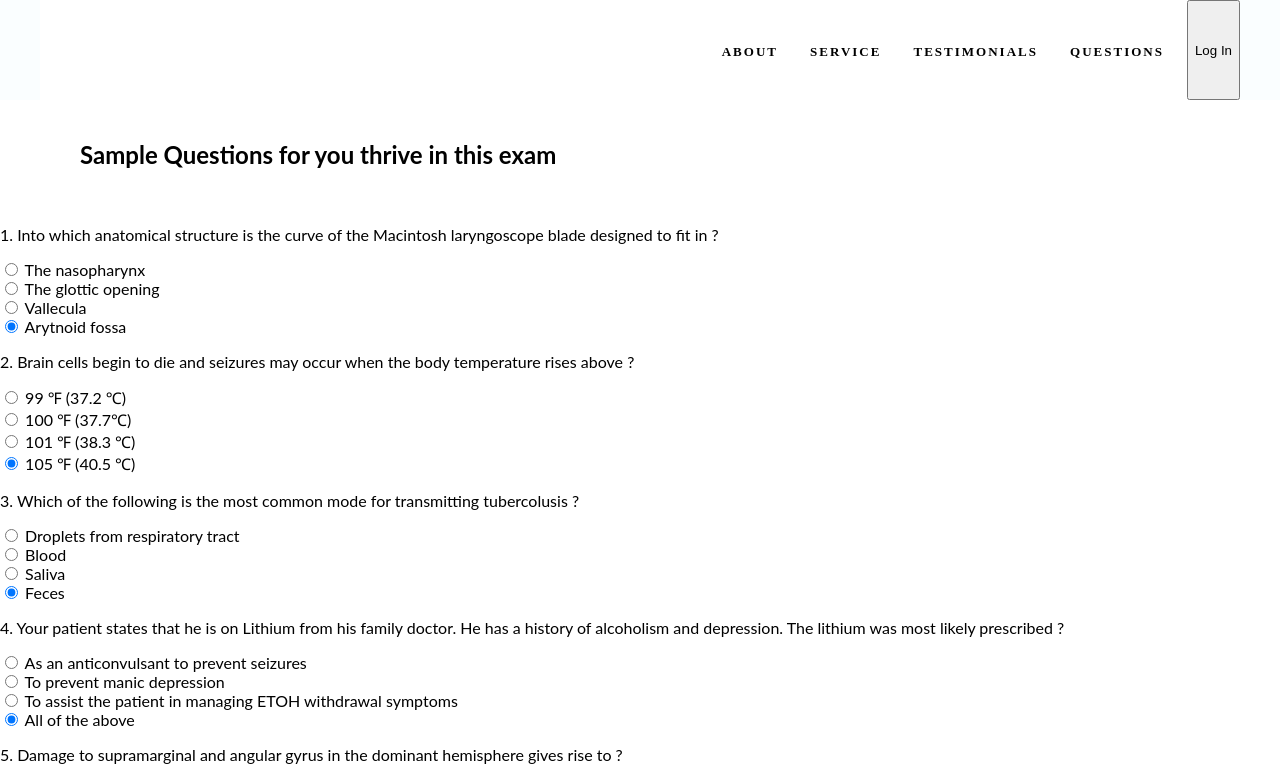
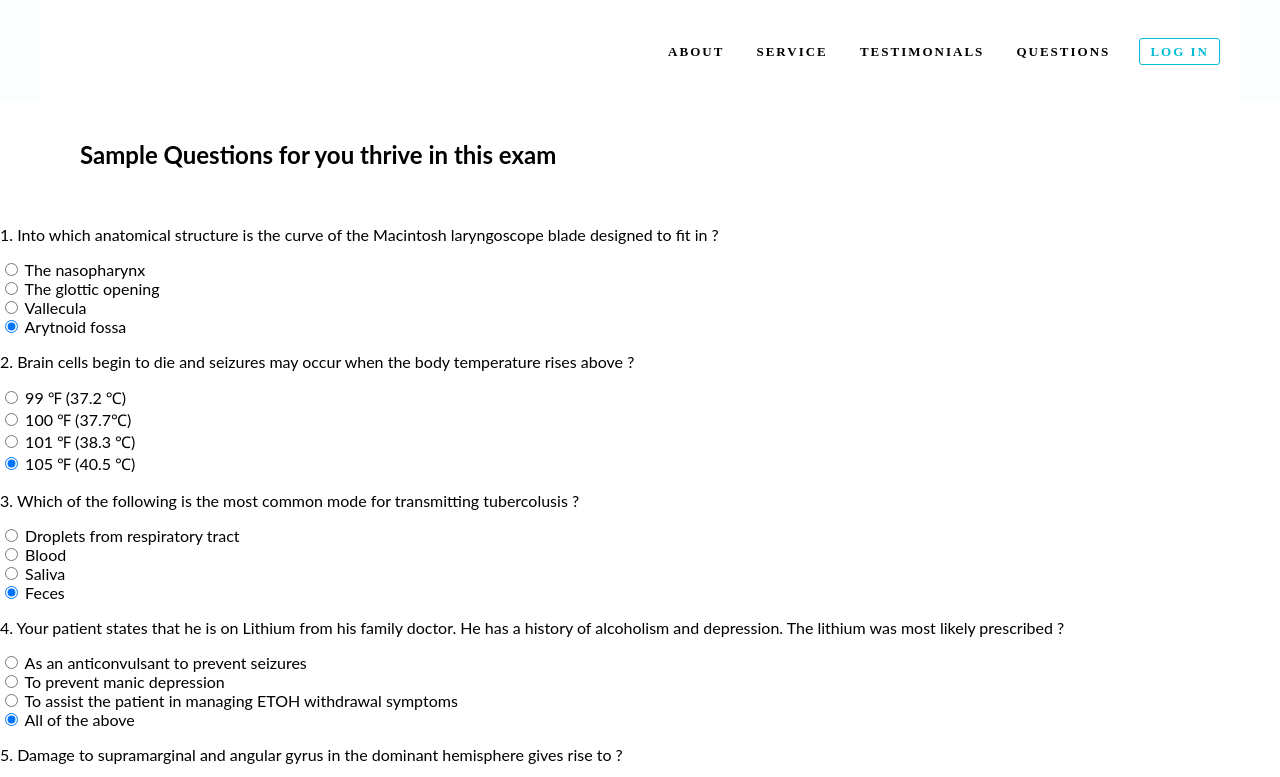
Before and after one commit to eufracia/EMSredesign, a plain HTML site: page questions.html in a window 1280 px wide. Shown: the top 777 px of the page. Drawn offline with Linux system fonts and the light colour scheme.

Commit message:
Update questions file

```diff
--- a/questions.html
+++ b/questions.html
@@ -13,8 +13,8 @@
             <a href="service.html">Service</a>
             <a href="testimonials.html">Testimonials</a>
             <a href="questions.html">Questions</a>
+            <a href="#" class="login">Log In</a>
         </nav>
-        <button id="logIn" type="button">Log In</button>
     </header>
     <section class="questions">
             <h1> Sample Questions for you thrive in this exam </h1>
```
